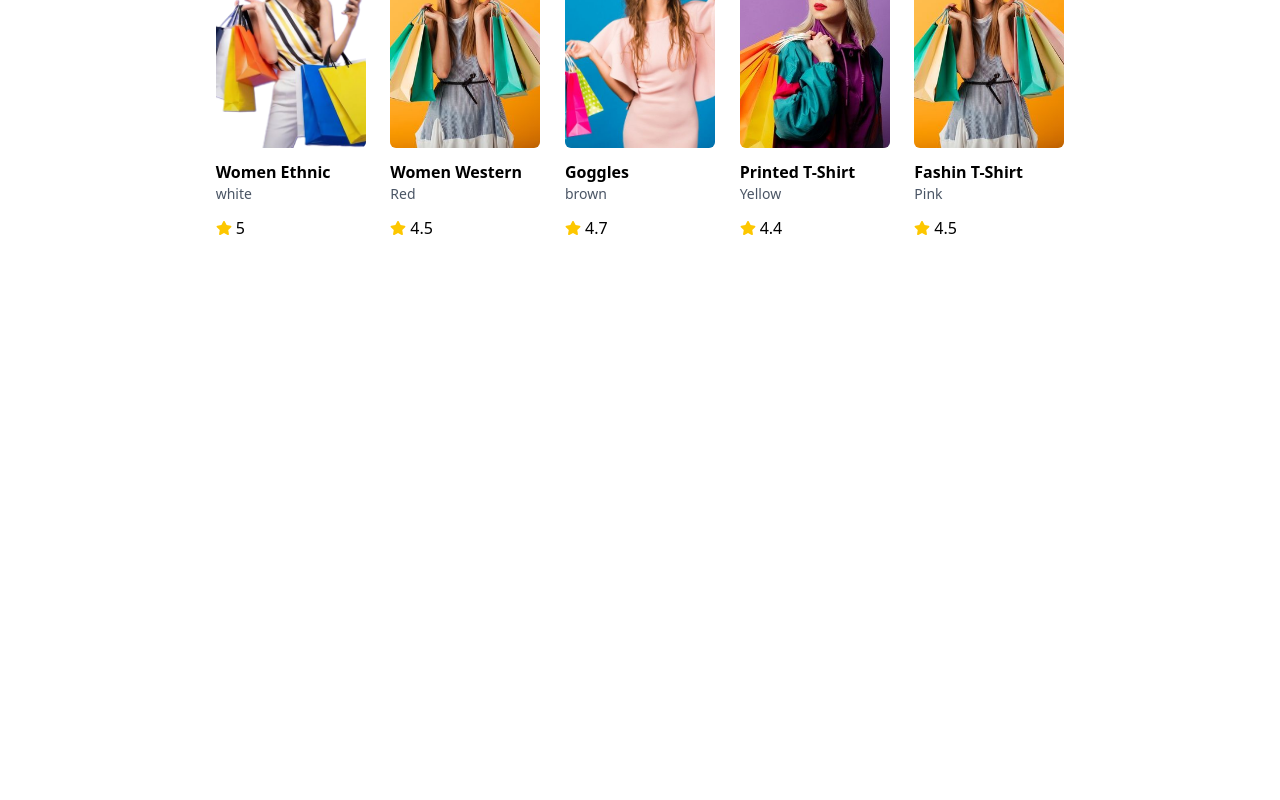
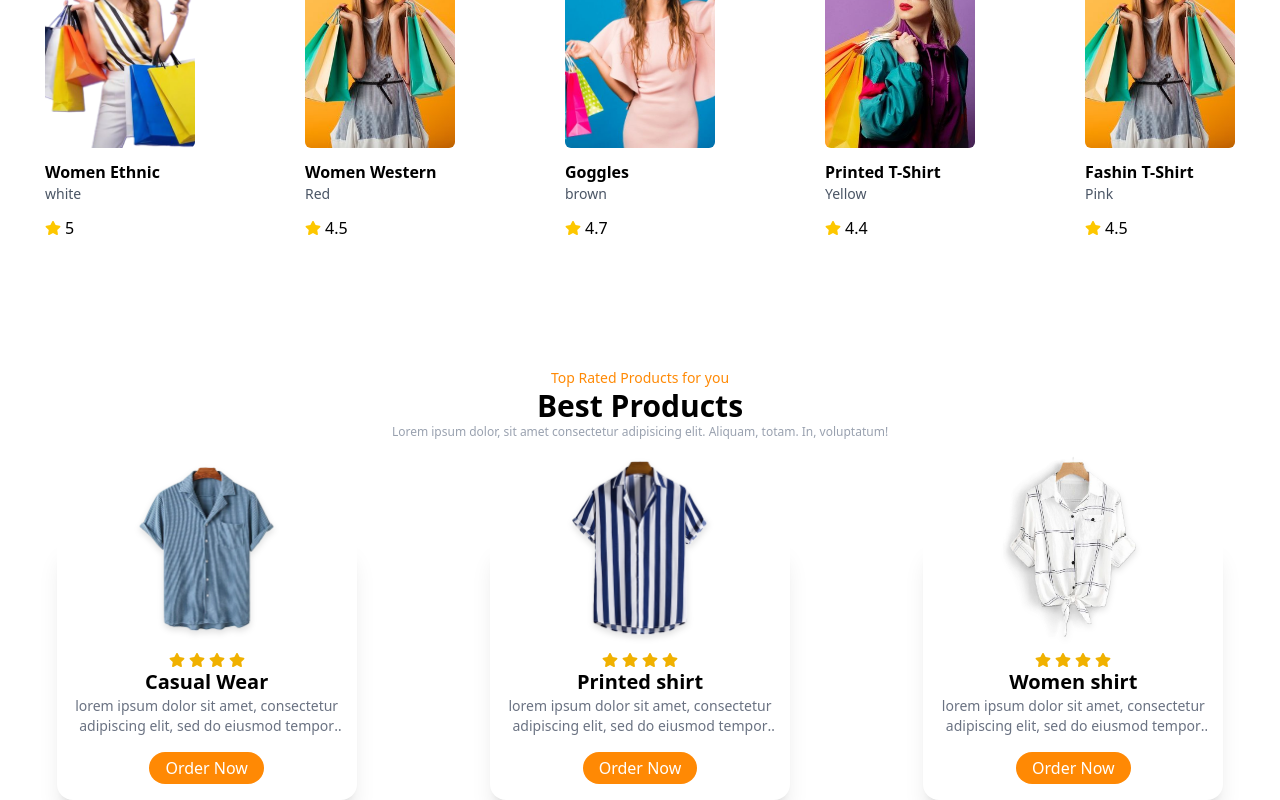
Before and after one commit to FahadAlHossain/react-ecommerce, a React (Vite) app: page / in a window 1280 px wide. Shown: the part 982-1782 px from the top of the page. Before the commit the page ends 1270 px from the top, so only its background shows below. Built offline with nearby package versions, Linux system fonts and the light colour scheme.

Commit message:
shirt card added

```diff
--- a/src/App.jsx
+++ b/src/App.jsx
@@ -4,6 +4,7 @@ import Hero from "./components/Hero/Hero";
 import Products from "./components/Products/Products";
 import AOS from "aos";
 import "aos/dist/aos.css"
+import TopProducts from "./components/TopProducts/TopProducts";
 
 const App = () => {
   useEffect(() => {
@@ -20,6 +21,7 @@ const App = () => {
       <Navbar />
       <Hero />
       <Products />
+      <TopProducts/>
     </div>
   );
 };
--- a/src/components/Products/Products.jsx
+++ b/src/components/Products/Products.jsx
@@ -49,8 +49,8 @@ const ProductsData = [
 ];
 const Products = () => {
   return (
-    <div className="mt-14 mb-12 mx-auto w-4/6">
-      <div className="container ">
+    <div className="mt-14 mb-12">
+      <div className="container mx-auto">
         <div className="text-center mb-10 max-w-[600px] mx-auto">
           <p data-aos="fade-up" className="text-sm text-orange-400">
             Top Selling Products for you
--- /dev/null
+++ b/src/components/TopProducts/TopProducts.jsx
@@ -0,0 +1,73 @@
+import React from 'react'
+import Img1 from '../../assets/shirt/shirt.png'
+import Img2 from '../../assets/shirt/shirt2.png'
+import Img3 from '../../assets/shirt/shirt3.png'
+import { FaStar } from 'react-icons/fa';
+
+const ProductsData = [
+  {
+    id: 1,
+    img: Img1,
+    title: "Casual Wear",
+    description:
+      "lorem ipsum dolor sit amet, consectetur adipiscing elit, sed do eiusmod tempor incididunt ut labore et dolore magna aliqua.",
+  },
+  {
+    id: 2,
+    img: Img2,
+    title: "Printed shirt",
+    description:
+      "lorem ipsum dolor sit amet, consectetur adipiscing elit, sed do eiusmod tempor incididunt ut labore et dolore magna aliqua.",
+  },
+  {
+    id: 3,
+    img: Img3,
+    title: "Women shirt",
+    description:
+      "lorem ipsum dolor sit amet, consectetur adipiscing elit, sed do eiusmod tempor incididunt ut labore et dolore magna aliqua.",
+  },
+];
+const TopProducts = () => {
+  return (
+    <div className='mt-32'>
+      <div className='container  mx-auto '>
+        <div className="text-center mb-24">
+          <p data-aos="fade-up" className="text-sm text-orange-400">
+            Top Rated Products for you
+          </p>
+          <h1 data-aos="fade-up" className="text-3xl font-bold">
+            Best Products
+          </h1>
+          <p data-aos="fade-up" className="text-xs text-gray-400">
+            Lorem ipsum dolor, sit amet consectetur adipisicing elit. Aliquam,
+            totam. In, voluptatum!
+          </p>
+        </div>
+        <div className='grid grid-cols-1 sm:grid-cols-3 place-items-center sm:gap-5 gap-32'>
+            {
+                ProductsData.map(data => (
+                    <div data-aos="zoom-in" className='rounded-2xl bg-white dark:bg-gray-800 hover:bg-black/80 dark:hover:bg-orange-400 hover:text-white relative shadow-xl duration-300 group max-w-[300px]'>
+                        <div className='h-[100px]'>
+                            <img src={data.img} alt="" className='max-w-[140px] block mx-auto transform -translate-y-20 group-hover:scale-150 duration-300 drop-shadow-md'/>
+                        </div>
+                        <div className='p-4 text-center'>
+                            <div className='w-full flex items-center justify-center gap-1'>
+                                <FaStar className='text-yellow-500'/>
+                                <FaStar className='text-yellow-500'/>
+                                <FaStar className='text-yellow-500'/>
+                                <FaStar className='text-yellow-500'/>
+                            </div>
+                            <h1 className='text-xl font-bold'>{data.title}</h1>
+                            <p className='text-gray-500 group-hover:text-white duration-300 text-sm line-clamp-2'>{data.description}</p>
+                            <button className='bg-orange-400 hover:scale-105 duration-300 text-white py-1 px-4 rounded-full mt-4 group-hover:bg-white group-hover:text-orange-400'>Order Now</button>
+                        </div>
+                    </div>
+                ))
+            }
+        </div>
+      </div>
+    </div>
+  )
+}
+
+export default TopProducts
```
